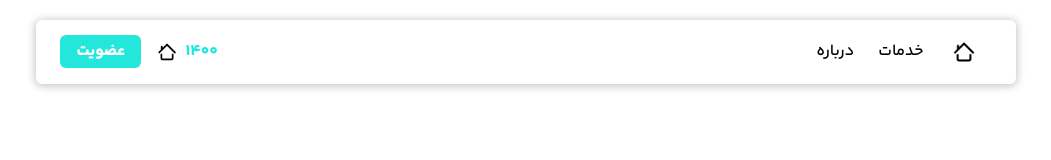
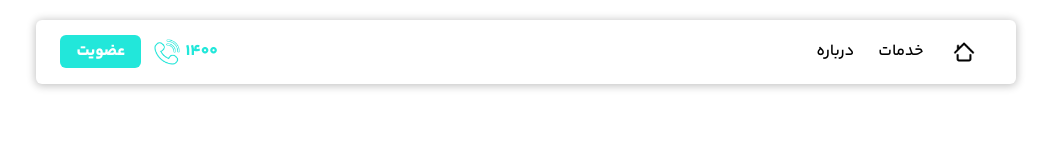
Before and after one commit to pilentboy/alpha, a React (Create React App) app: page / in a window 1280 px wide. Shown: the top 160 px of the page, without its empty margins (114-1165 px from the left). Built offline with nearby package versions, Linux system fonts and the light colour scheme.

Commit message:
fix(phone icon path)

```diff
--- a/src/components/header/nav.jsx
+++ b/src/components/header/nav.jsx
@@ -15,7 +15,7 @@ const Nav = () => (
             {/* <LuPhone className="text-xl" /> */}
             <i>
               <img
-                src={`${process.env.PUBLIC_URL}/icons/Home_Icon.png`}
+                src={`${process.env.PUBLIC_URL}/icons/Phone_Icon.svg`}
                 className="w-7"
                 alt="phone"
               />
```
